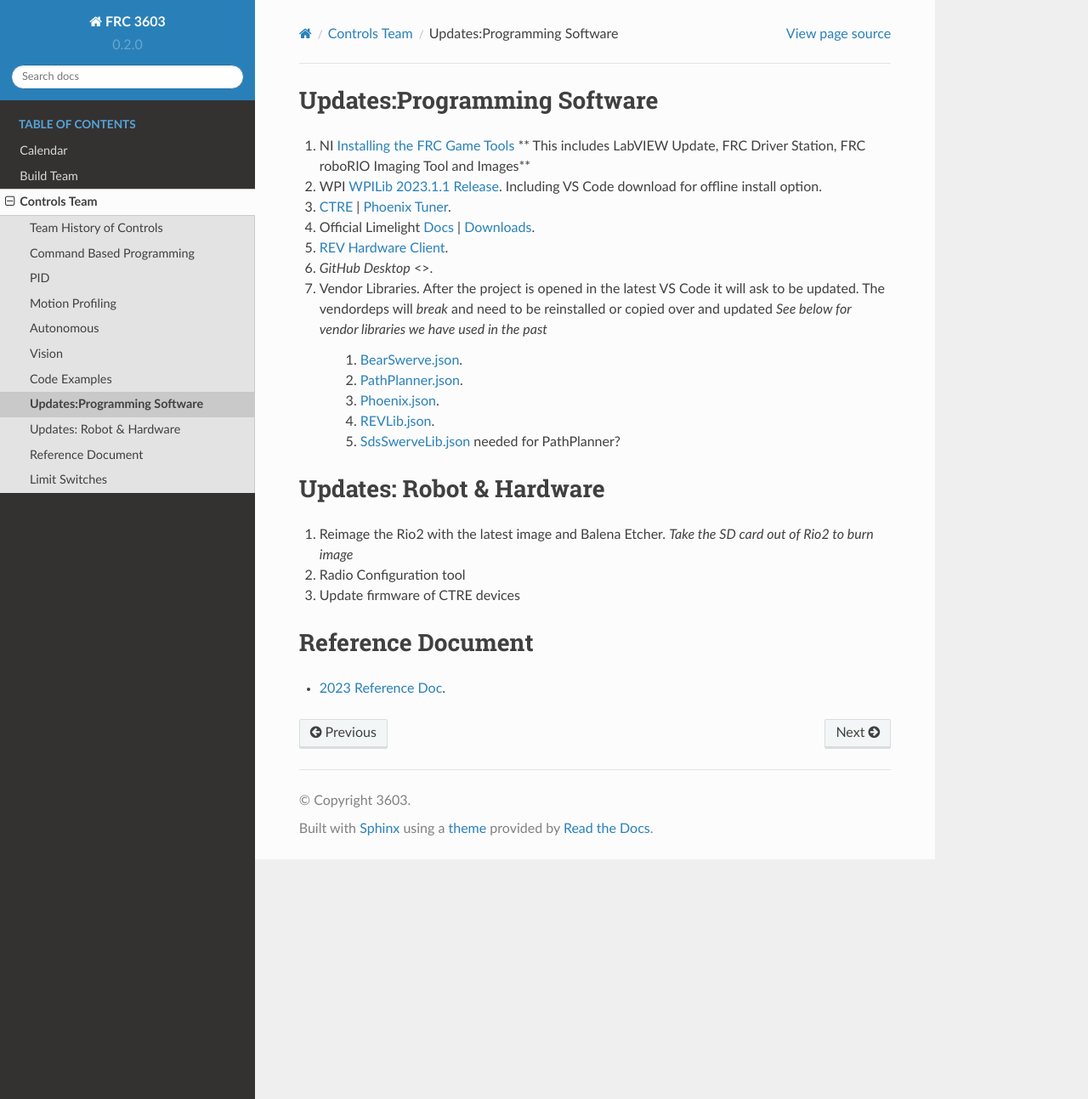
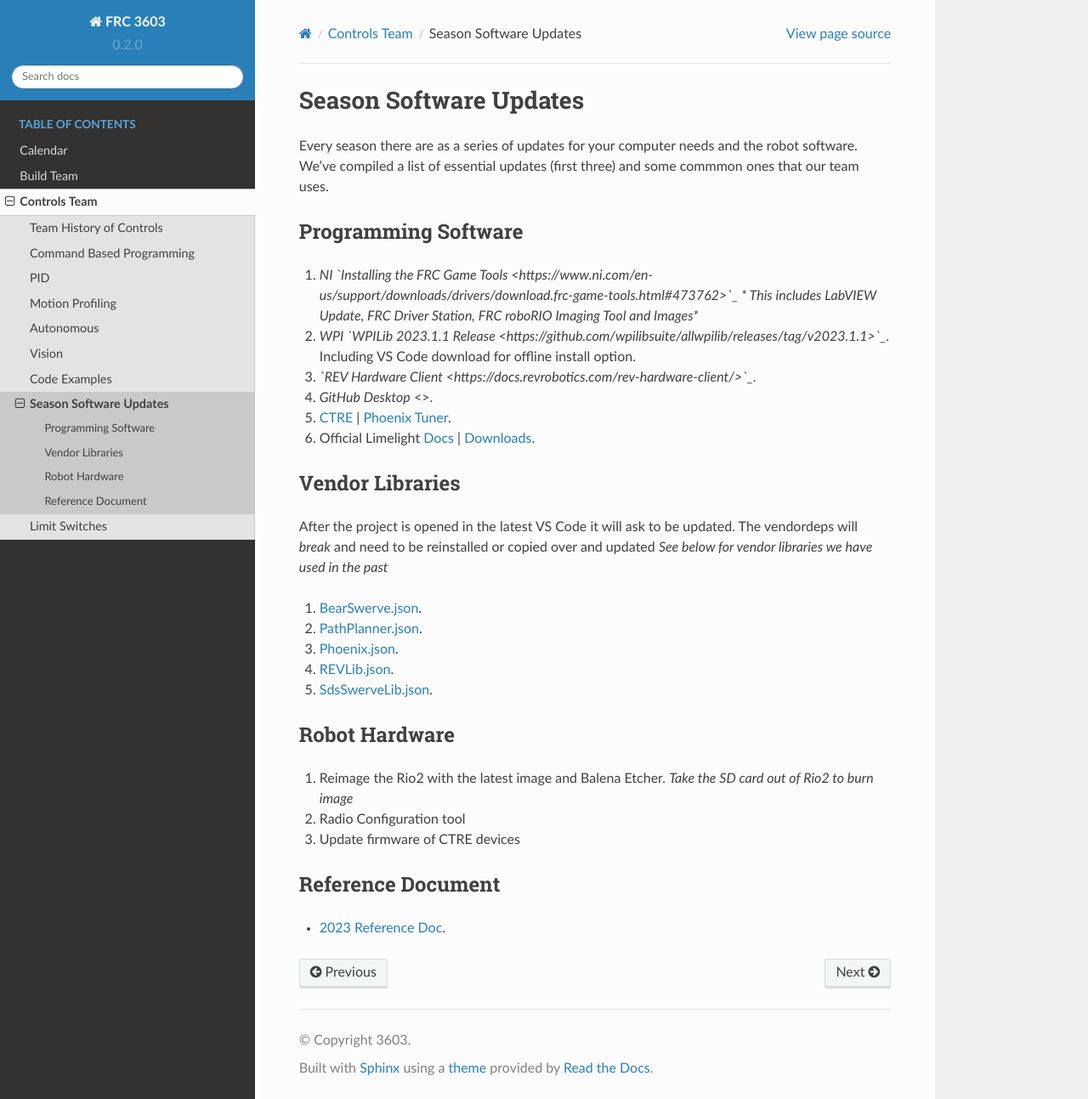
Before and after one commit to CyberCoyotes/3603-CodingHandbook, a Sphinx documentation site: the page built from docs/source/controls/software-updates.rst, in a window 1280 px wide and 1293 px high. Shown: the whole window at 85% size. Built offline with Sphinx 7.4.7 and the Read the Docs theme 2.0.0, drawn with Linux system fonts in a browser that asks for light colours; pages that are not in the unit, such as notebooks, are missing from menus.

Commit message:
software update additions

```diff
--- a/docs/source/controls/software-updates.rst
+++ b/docs/source/controls/software-updates.rst
@@ -1,20 +1,28 @@
-Updates:Programming Software
+====
+Season Software Updates
+====
+Every season there are as a series of updates for your computer needs and the robot software. We've compiled a list of essential updates (first three) and some commmon ones that our team uses.
+
+Programming Software
 ----
-#. NI `Installing the FRC Game Tools <https://www.ni.com/en-us/support/downloads/drivers/download.frc-game-tools.html#473762>`_ ** This includes LabVIEW Update, FRC Driver Station, FRC roboRIO Imaging Tool and Images**
-#. WPI `WPILib 2023.1.1 Release <https://github.com/wpilibsuite/allwpilib/releases/tag/v2023.1.1>`_. Including VS Code download for offline install option.
+#. *NI `Installing the FRC Game Tools <https://www.ni.com/en-us/support/downloads/drivers/download.frc-game-tools.html#473762>`_ * This includes LabVIEW Update, FRC Driver Station, FRC roboRIO Imaging Tool and Images**
+#. *WPI `WPILib 2023.1.1 Release <https://github.com/wpilibsuite/allwpilib/releases/tag/v2023.1.1>`_.* Including VS Code download for offline install option.
+#. *`REV Hardware Client <https://docs.revrobotics.com/rev-hardware-client/>`_.*
+#. `GitHub Desktop` <>.
 #. `CTRE <https://store.ctr-electronics.com/software/>`_ | `Phoenix Tuner <https://github.com/CrossTheRoadElec/Phoenix-Releases/releases/download/v5.30.2.2/CTRE_Phoenix_Framework_v5.30.2.2.exe>`_.
 #. Official Limelight `Docs <https://docs.limelightvision.io/en/latest/>`_ | `Downloads <https://limelightvision.io/pages/downloads>`_.
-#. `REV Hardware Client <https://docs.revrobotics.com/rev-hardware-client/>`_.
-#. `GitHub Desktop` <>.
-#. Vendor Libraries. After the project is opened in the latest VS Code it will ask to be updated. The vendordeps will *break* and need to be reinstalled or copied over and updated *See below for vendor libraries we have used in the past*
 
-    #. `BearSwerve.json <https://raw.githubusercontent.com/6391-Ursuline-Bearbotics/BearSwerve/master/BearSwerve.json>`_.
-    #. `PathPlanner.json <https://3015rangerrobotics.github.io/pathplannerlib/PathplannerLib.json>`_.
-    #. `Phoenix.json <https://maven.ctr-electronics.com/release/com/ctre/phoenix/Phoenix5-frc2023-latest.json>`_.
-    #. `REVLib.json <https://software-metadata.revrobotics.com/REVLib.json>`_.
-    #. `SdsSwerveLib.json <https://raw.githubusercontent.com/SwerveDriveSpecialties/swerve-lib/master/SdsSwerveLib.json>`_ needed for PathPlanner?
+Vendor Libraries
+----
+After the project is opened in the latest VS Code it will ask to be updated. The vendordeps will *break* and need to be reinstalled or copied over and updated *See below for vendor libraries we have used in the past*
 
-Updates: Robot & Hardware
+#. `BearSwerve.json <https://raw.githubusercontent.com/6391-Ursuline-Bearbotics/BearSwerve/master/BearSwerve.json>`_.
+#. `PathPlanner.json <https://3015rangerrobotics.github.io/pathplannerlib/PathplannerLib.json>`_.
+#. `Phoenix.json <https://maven.ctr-electronics.com/release/com/ctre/phoenix/Phoenix5-frc2023-latest.json>`_.
+#. `REVLib.json <https://software-metadata.revrobotics.com/REVLib.json>`_.
+#. `SdsSwerveLib.json <https://raw.githubusercontent.com/SwerveDriveSpecialties/swerve-lib/master/SdsSwerveLib.json>`_.
+
+Robot Hardware
 ----
 #. Reimage the Rio2 with the latest image and Balena Etcher. *Take the SD card out of Rio2 to burn image*
 #. Radio Configuration tool
```
